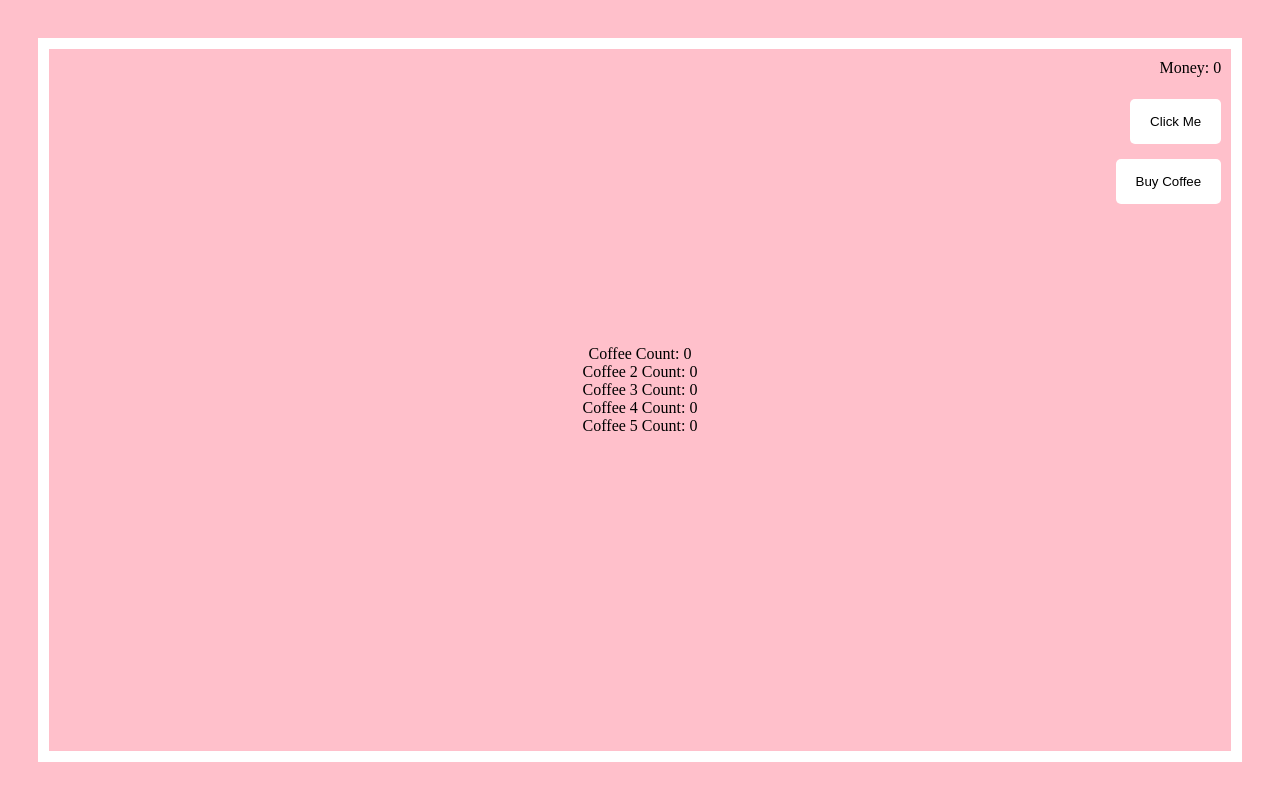
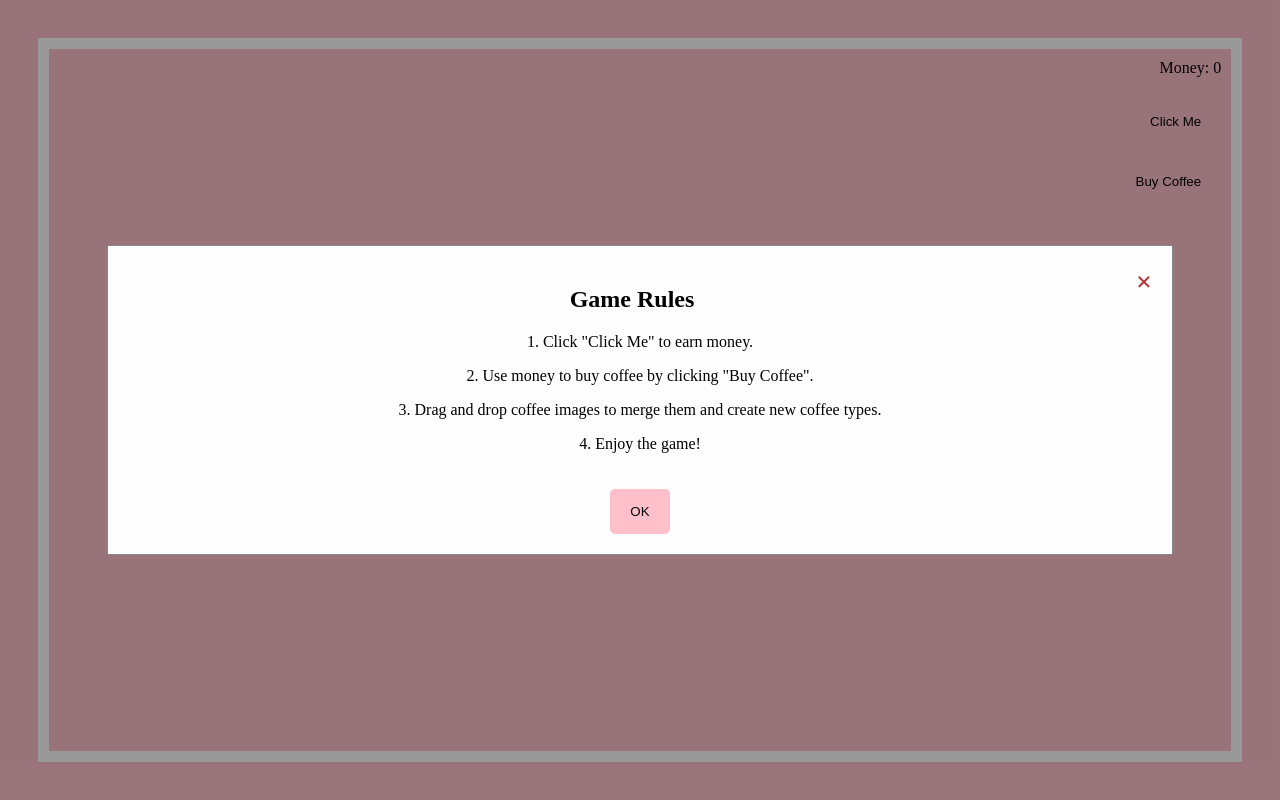
Before and after one commit to polina-volodina/KohviMaania, a Flask app: page / in a window 1280 px wide. Run offline with Flask 3, Linux system fonts and the light colour scheme.

Commit message:
Rules on olemas

```diff
--- a/Current/templates/index.html
+++ b/Current/templates/index.html
@@ -54,9 +54,61 @@
             gap: 3px;
             margin-top: 20px;
         }
+        /* Modal Styles */
+        .modal {
+            display: flex; /* Hidden by default */
+            justify-content: center;
+            align-items: center;
+            position: fixed; /* Stay in place */
+            z-index: 1; /* Sit on top */
+            left: 0;
+            top: 0;
+            width: 100%;
+            height: 100%;
+            overflow: auto; /* Enable scroll if needed */
+            background-color: rgb(0, 0, 0); /* Fallback color */
+            background-color: rgba(0,0,0,0.4); /* Black w/ opacity */
+        }
+        .modal-content {
+            background-color: #fefefe;
+            margin: auto;
+            padding: 20px;
+            border: 1px solid #888;
+            width: 80%;
+            max-width: 1000 px;
+            text-align: center;
+        }
+        .close {
+            color: #b53030;
+            float: right;
+            font-size: 28px;
+            font-weight: bold;
+        }
+        .close:hover,
+        .close:focus {
+            color: black;
+            text-decoration: none;
+            cursor: pointer;
+        }
+        .button {
+        background-color: #FFC0CB; /* Change this to the desired color */
+    }
     </style>
 </head>
 <body>
+    <!-- Modal -->
+    <div id="rulesModal" class="modal">
+        <div class="modal-content">
+            <span class="close" onclick="closeModal()">&times;</span>
+            <h2>Game Rules</h2>
+            <p>1. Click "Click Me" to earn money.</p>
+            <p>2. Use money to buy coffee by clicking "Buy Coffee".</p>
+            <p>3. Drag and drop coffee images to merge them and create new coffee types.</p>
+            <p>4. Enjoy the game!</p>
+            <button class="button" onclick="closeModal()">OK</button>
+        </div>
+    </div>
+
     <div class="container" id="container">
         <button class="button" onclick="increaseMoney()" style="position: absolute; right: 10px; top: 30px;">Click Me</button>
         <button class="button" onclick="buyCoffee()" style="position: absolute; right: 10px; top: 90px;">Buy Coffee</button>
@@ -70,6 +122,55 @@
     </div>
 
     <script>
+        // Modal script
+        function closeModal() {
+            document.getElementById('rulesModal').style.display = "none";
+        }
+
+        window.onload = function() {
+            document.getElementById('rulesModal').style.display = "flex";
+
+            const coffeeImagesDiv = document.getElementById('additional-coffee-images');
+            for (let i = 0; i < coffeeCount; i++) {
+                const coffeeImage = document.createElement('img');
+                coffeeImage.src = "images/coffee.jpg";
+                coffeeImage.className = 'coffee-img';
+                coffeeImagesDiv.appendChild(coffeeImage);
+                makeImageDraggable(coffeeImage);
+            }
+
+            for (let i = 0; i < image2Count; i++) {
+                const coffee2Image = document.createElement('img');
+                coffee2Image.src = "images/coffee2.jpg";
+                coffee2Image.className = 'coffee-img';
+                coffeeImagesDiv.appendChild(coffee2Image);
+                makeImageDraggable(coffee2Image);
+            }
+
+            for (let i = 0; i < image3Count; i++) {
+                const coffee3Image = document.createElement('img');
+                coffee3Image.src = "images/coffee3.jpg";
+                coffee3Image.className = 'coffee-img';
+                coffeeImagesDiv.appendChild(coffee3Image);
+                makeImageDraggable(coffee3Image);
+            }
+
+            for (let i = 0; i < image4Count; i++) {
+                const coffee4Image = document.createElement('img');
+                coffee4Image.src = "images/coffee4.jpg";
+                coffee4Image.className = 'coffee-img';
+                coffeeImagesDiv.appendChild(coffee4Image);
+                makeImageDraggable(coffee4Image);
+            }
+
+            for (let i = 0; i < image5Count; i++) {
+                const coffee5Image = document.createElement('img');
+                coffee5Image.src = "images/coffee5.jpg";
+                coffee5Image.className = 'coffee-img';
+                coffeeImagesDiv.appendChild(coffee5Image);
+                makeImageDraggable(coffee5Image);
+            }
+        };
 
         let money = localStorage.getItem('money');
         let coffeeCount = localStorage.getItem('coffeeCount') || 0;
@@ -132,6 +233,7 @@
 
                 coffeeCount++;
                 localStorage.setItem('coffeeCount', coffeeCount);
+                document.getElementById('moneyValue').textContent = money;
                 document.getElementById('coffeeCountValue').textContent = coffeeCount;
 
                 const coffeeImagesDiv = document.getElementById('additional-coffee-images');
```
